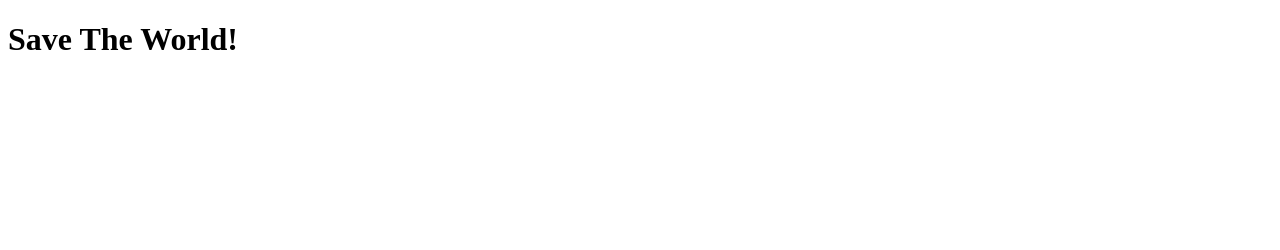
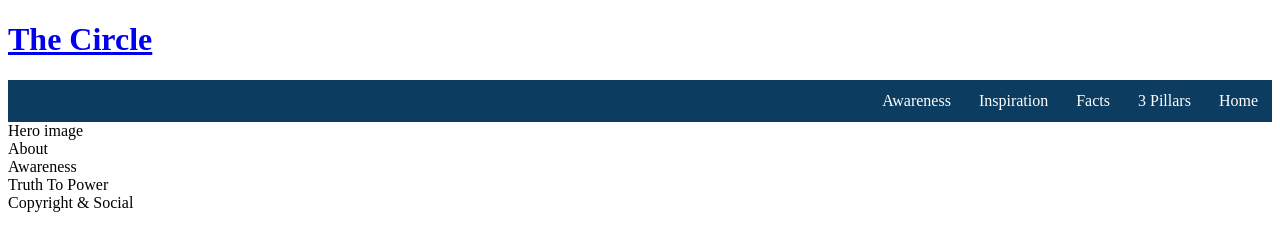
Before and after one commit to Responsibleuk/the-circle-sustainability, a plain HTML site: page index.html in a window 1280 px wide. Drawn offline with Linux system fonts and the light colour scheme.

Commit message:
Add home page structure, connect style.css, add nav bar and styling

```diff
--- /dev/null
+++ b/assets/css/style.css
@@ -0,0 +1,25 @@
+ul {
+    list-style-type: none;
+    margin: 0;
+    padding: 0;
+    overflow: hidden;
+    background-color: #0C3C60;
+  }
+
+  li {
+    float: right;
+  }
+
+  li a {
+    display: block;
+    color: white;
+    text-align: center;
+    padding: 12px 14px;
+    text-decoration: none;
+  }
+
+  /* Change the link color to #111 (black) on hover */
+
+  li a:hover {
+    background-color: #85C5D4;
+  }
--- a/index.html
+++ b/index.html
@@ -4,9 +4,29 @@
     <meta charset="UTF-8">
     <meta http-equiv="X-UA-Compatible" content="IE=edge">
     <meta name="viewport" content="width=device-width, initial-scale=1.0">
+
+    <link rel="stylesheet" href="assets/css/style.css">
     <title>The Circle</title>
 </head>
 <body>
-    <h1>Save The World!</h1>
+    <header>
+    <a href="index.html">
+        <h1 id="logo">The Circle</h1>
+    </a>
+    <nav>
+        <ul>
+            <li><a href="index.html">Home</a></li>
+            <li><a href="#">3 Pillars</a></li>
+            <li><a href="#">Facts</a></li>
+            <li><a href="#">Inspiration</a></li>
+            <li><a href="#">Awareness</a></li>
+              </ul>
+    </header>
+    </header>
+    <section>Hero image</section>
+    <section>About</section>
+    <section>Awareness</section>
+    <section>Truth To Power</section>
+    <footer>Copyright & Social</footer>
 </body>
 </html>
```
